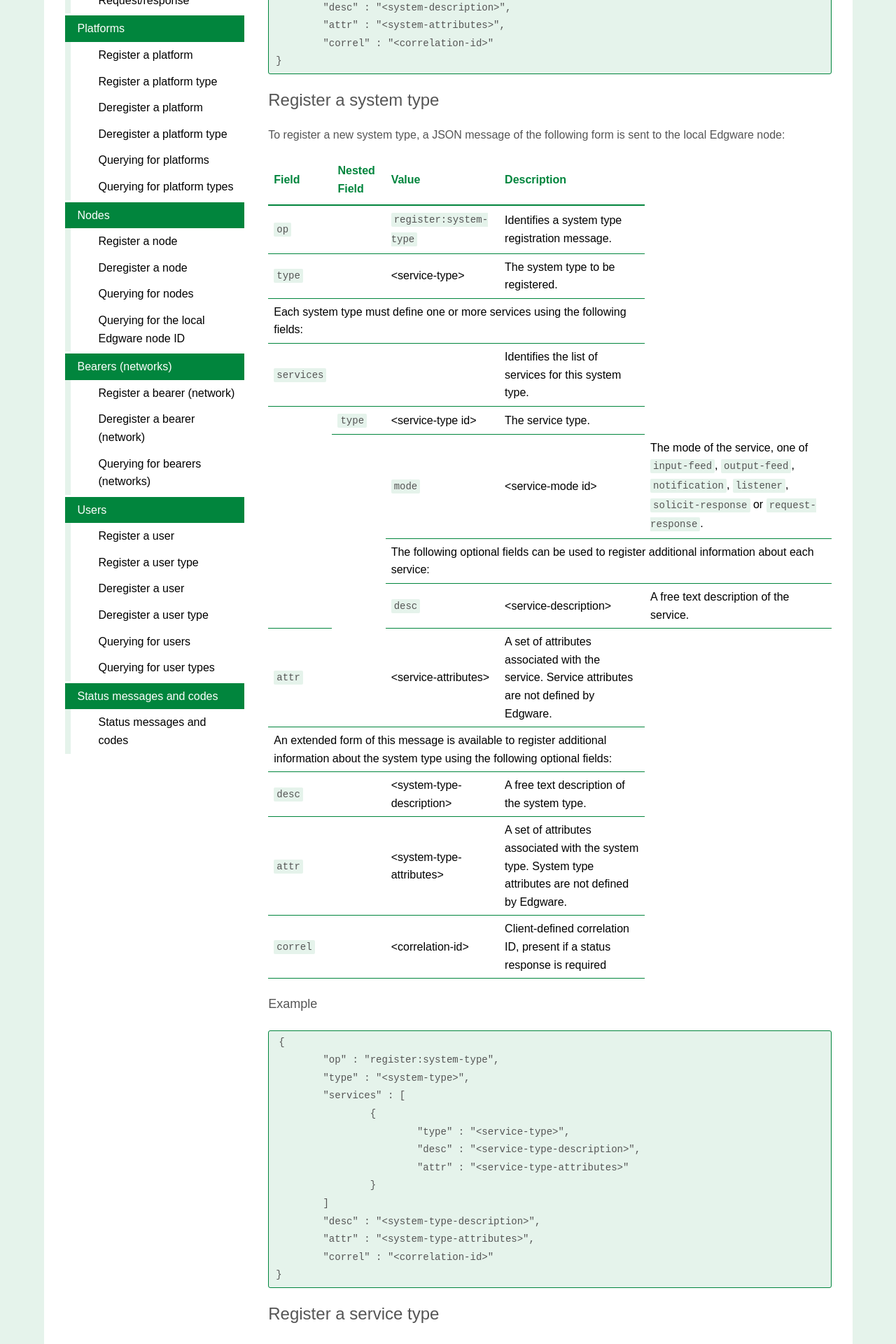
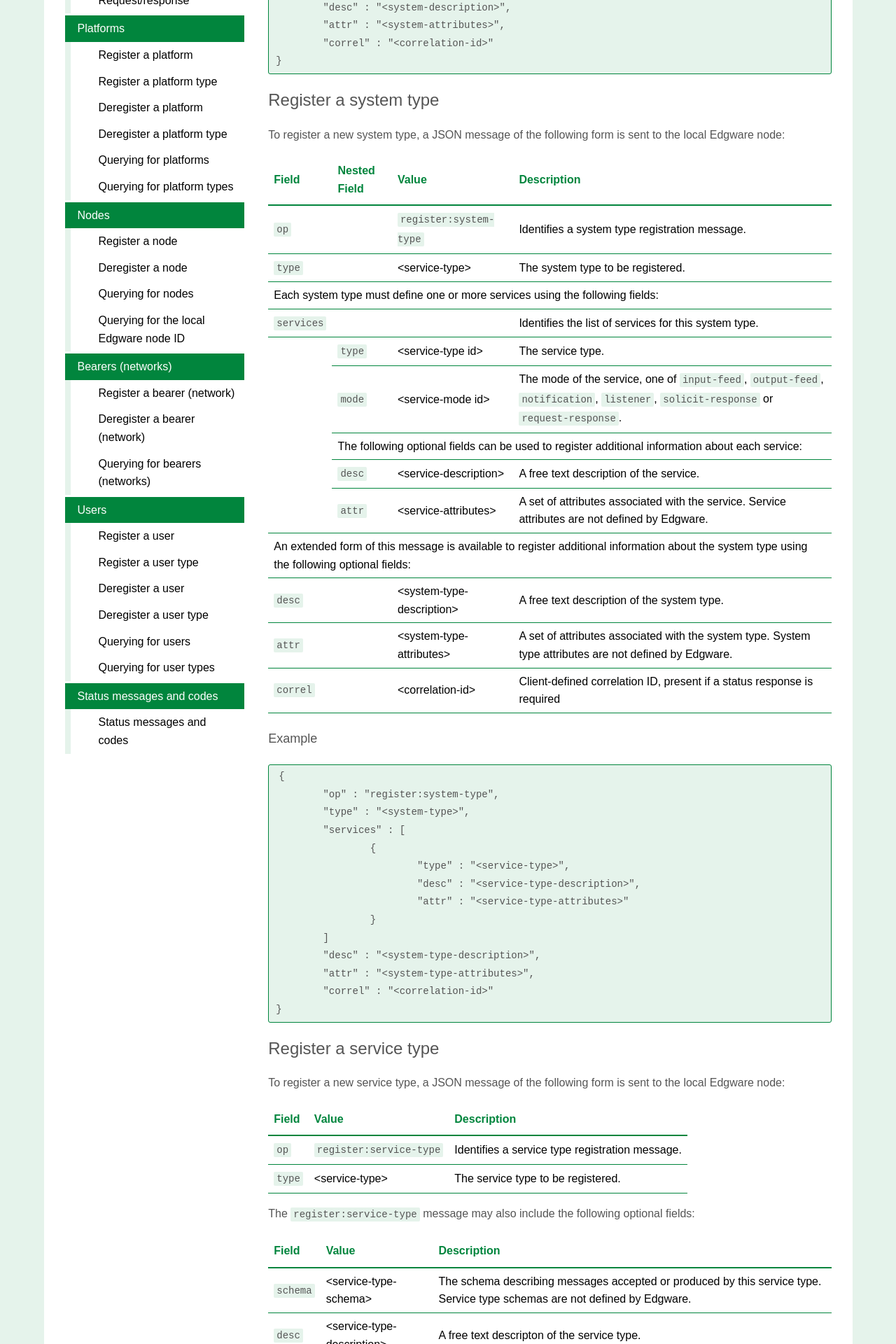
Before and after one commit to edgware/edgware.github.io, a Jekyll site: the page built from docs/reference/sys_and_serv/registration.md, in a window 1280 px wide. Shown: the part 1196-3116 px from the top of the page at 70% size. Built offline with Jekyll 4.4.1, drawn with Linux system fonts in a browser that asks for light colours; nearby versions of some CDN libraries; some web fonts are replaced.

Commit message:
Corrected layout in embedded HTML.

```diff
--- a/docs/reference/sys_and_serv/registration.md
+++ b/docs/reference/sys_and_serv/registration.md
@@ -74,13 +74,12 @@ To register a new system type, a JSON message of the following form is sent to t
         <td>Identifies the list of services for this system type.</td>
     </tr>
     <tr>
-        <td rowspan="4"></td>
+        <td rowspan="5"></td>
         <td><code>type</code></td>
         <td>&lt;service-type id&gt;</td>
         <td>The service type.</td>
     </tr>
     <tr>
-        <td rowspan="4"></td>
         <td><code>mode</code></td>
         <td>&lt;service-mode id&gt;</td>
         <td>The mode of the service, one of <code>input-feed</code>, <code>output-feed</code>, <code>notification</code>, <code>listener</code>, <code>solicit-response</code> or <code>request-response</code>.</td>
```
